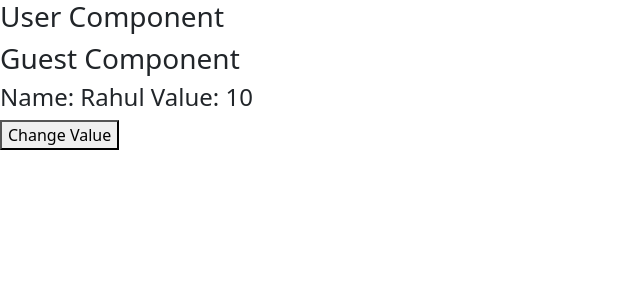
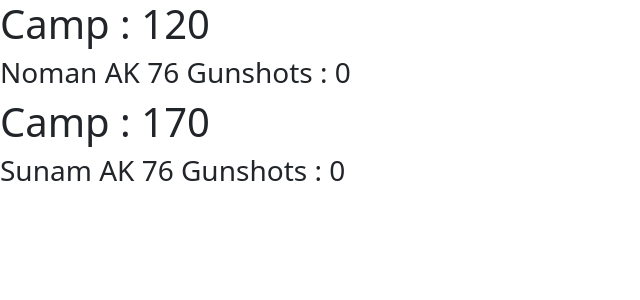
Before and after one commit to Noman608/ReactJs, a React (Create React App) app in the folder my-app/: page / in a window 1280 px wide. Shown: the top 300 px of the page, without its empty margins (0-640 px from the left). Built offline with nearby package versions, Linux system fonts and the light colour scheme.

Commit message:
Higher order Component

```diff
--- a/my-app/src/App.js
+++ b/my-app/src/App.js
@@ -1,23 +1,14 @@
-import React, { Component } from "react";
-import User from "./User";
-import { Provider } from "./Context";
+import React, { Component } from 'react'
+import Noman from './Noman'
+import Sunam from './Sunam'
+
 export default class App extends Component {
-  state = {
-    name: "Rahul",
-    value: 10
-  };
-  handleClickContext = () => {
-    this.setState({ value: this.state.value + 1 });
-  };
   render() {
-    const contextValue = {
-      data: this.state,
-      handleClick: this.handleClickContext
-    };
     return (
-      <Provider value={contextValue}>
-        <User />
-      </Provider>
-    );
+      <div>
+        <Noman camp={120}/>
+        <Sunam camp={170}/>
+      </div>
+    )
   }
 }
--- a/my-app/src/Guest.js
+++ b/my-app/src/Guest.js
@@ -5,12 +5,13 @@ import { MyContext } from "./Context";
 export default class Guest extends Component {
   static contextType = MyContext;
   render() {
+    const {name,value} = this.context.data;
     return (
       <div>
         <h3>Guest Component</h3>
 
         <h4>
-                Name: {this.context.data.name} Value: {this.context.data.value}
+                Name: {name} Value: {value}
               </h4>
               <button onClick={this.context.handleClick}>Change Value</button>
 
--- /dev/null
+++ b/my-app/src/Noman.js
@@ -0,0 +1,15 @@
+import React, { Component } from "react";
+import Army from "./withArm";
+class Noman extends Component {
+  render() {
+    return (
+      <div>
+      <h1> Camp : {this.props.camp}</h1>
+        <h3 onMouseOver={this.props.HGS}>
+          Noman {this.props.G} Gunshots : {this.props.GS}
+        </h3>
+      </div>
+    );
+  }
+}
+export default Army(Noman,10);
--- /dev/null
+++ b/my-app/src/Sunam.js
@@ -0,0 +1,15 @@
+import React, { Component } from "react";
+import Army from "./withArm";
+class Sunam extends Component {
+  render() {
+    return (
+      <div>
+      <h1> Camp : {this.props.camp}</h1>
+        <h3 onMouseOver={this.props.HGS}>
+          Sunam {this.props.G} Gunshots : {this.props.GS}
+        </h3>
+      </div>
+    );
+  }
+}
+export default Army(Sunam,20);
--- /dev/null
+++ b/my-app/src/withArm.js
@@ -0,0 +1,25 @@
+import React, { Component } from "react";
+const Army = (Men,shot) => {
+  class NewMan extends Component {
+    state = {
+      gunshots: 0,
+    };
+    handleGunshots = () => {
+      this.setState({ gunshots: this.state.gunshots + shot });
+    };
+    render() {
+      return (
+        <>
+          <Men
+            G="AK 76"
+            GS={this.state.gunshots}
+            HGS={this.handleGunshots}
+            {...this.props}
+          />
+        </>
+      );
+    }
+  }
+  return NewMan;
+};
+export default Army;
```
